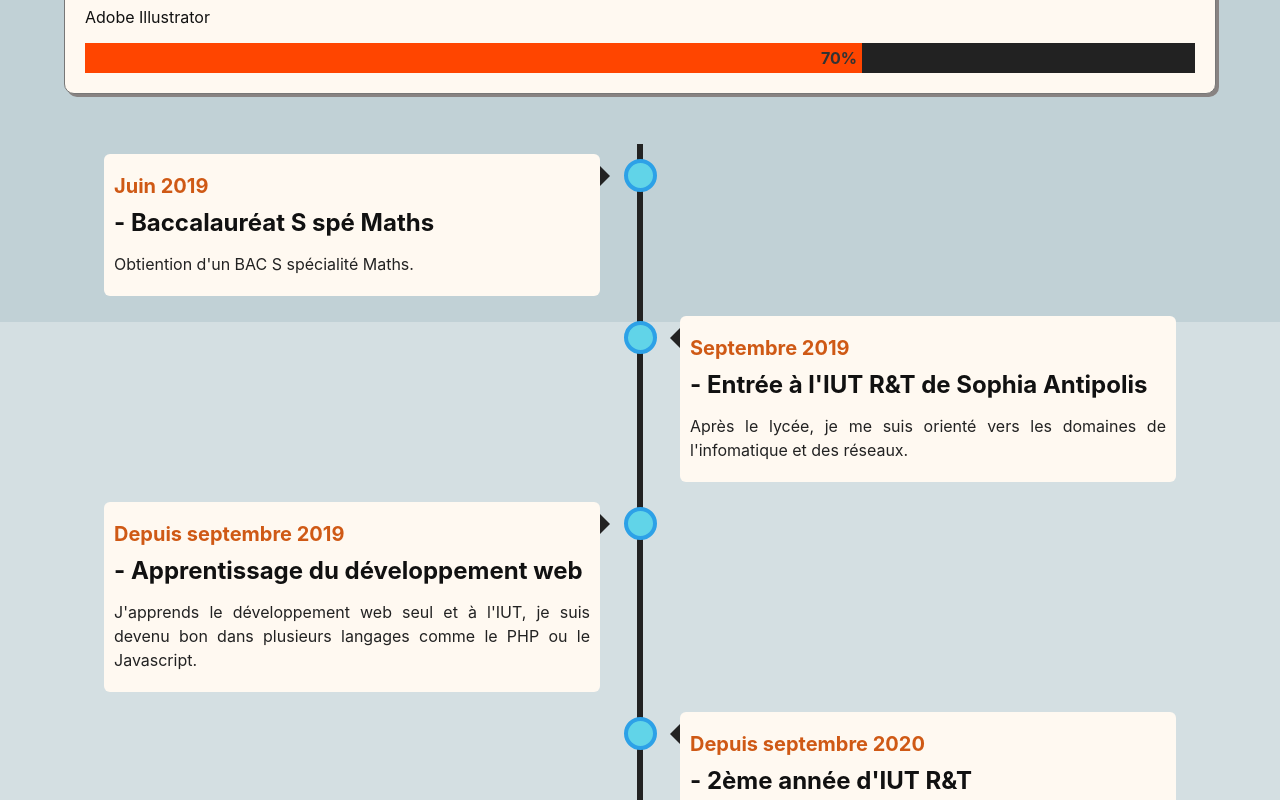
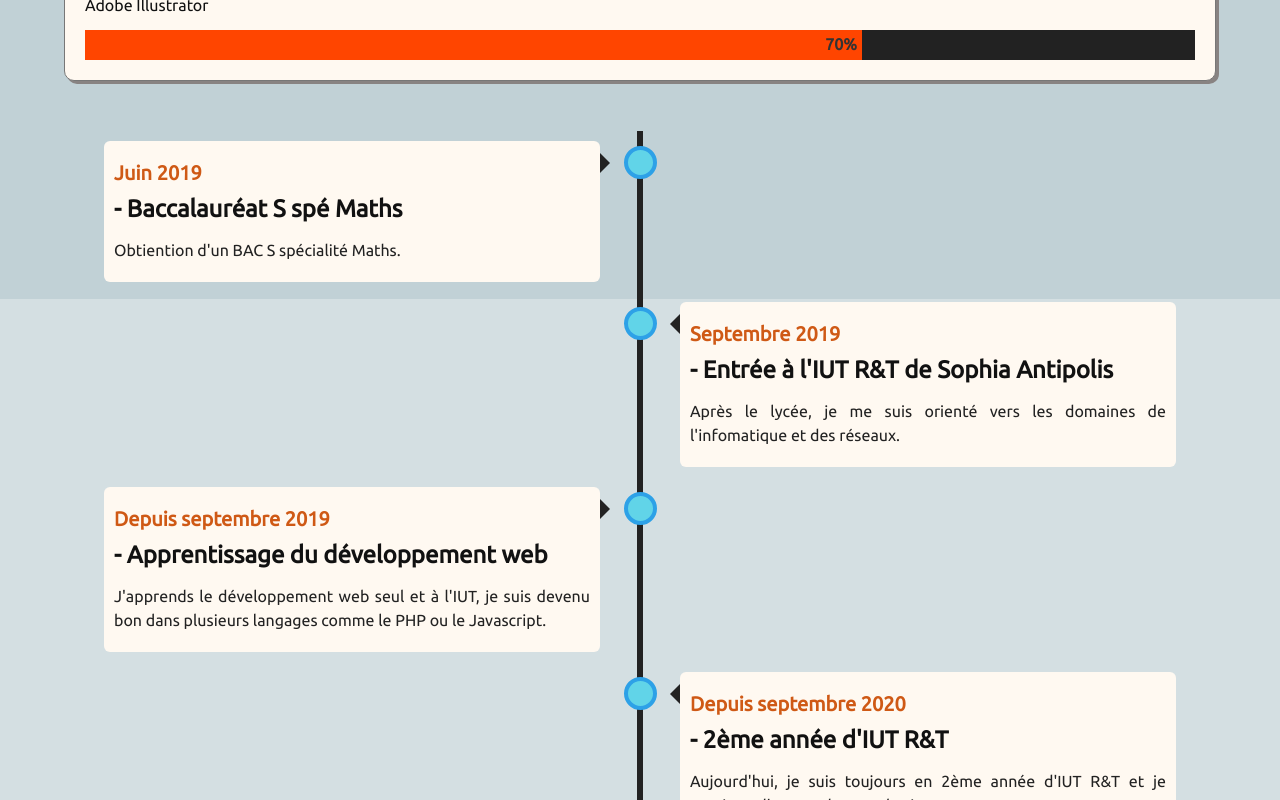
Before and after one commit to Littchii/portfolio-matthieu-meurillon, a React (Create React App) app: page / in a window 1280 px wide. Shown: the part 940-1740 px from the top of the page. Built offline with nearby package versions, Linux system fonts and the light colour scheme.

Commit message:
Changement de police

```diff
--- a/src/App.css
+++ b/src/App.css
@@ -1,3 +1,5 @@
+@import url('https://fonts.googleapis.com/css2?family=Ubuntu&display=swap');
+
 [data-color-mode="light"] {
     --color-primary-background: #c1d1d6;
     --color-secondary-background: #d4dfe2;
@@ -28,7 +30,8 @@
 
 html, body {
     margin: 0;
-    font-family: Inter, sans-serif;
+    /* font-family: Inter, sans-serif; */
+    font-family: 'Ubuntu';
 }
 
 h1, h2, h3, h4, h5, h6 {
```
